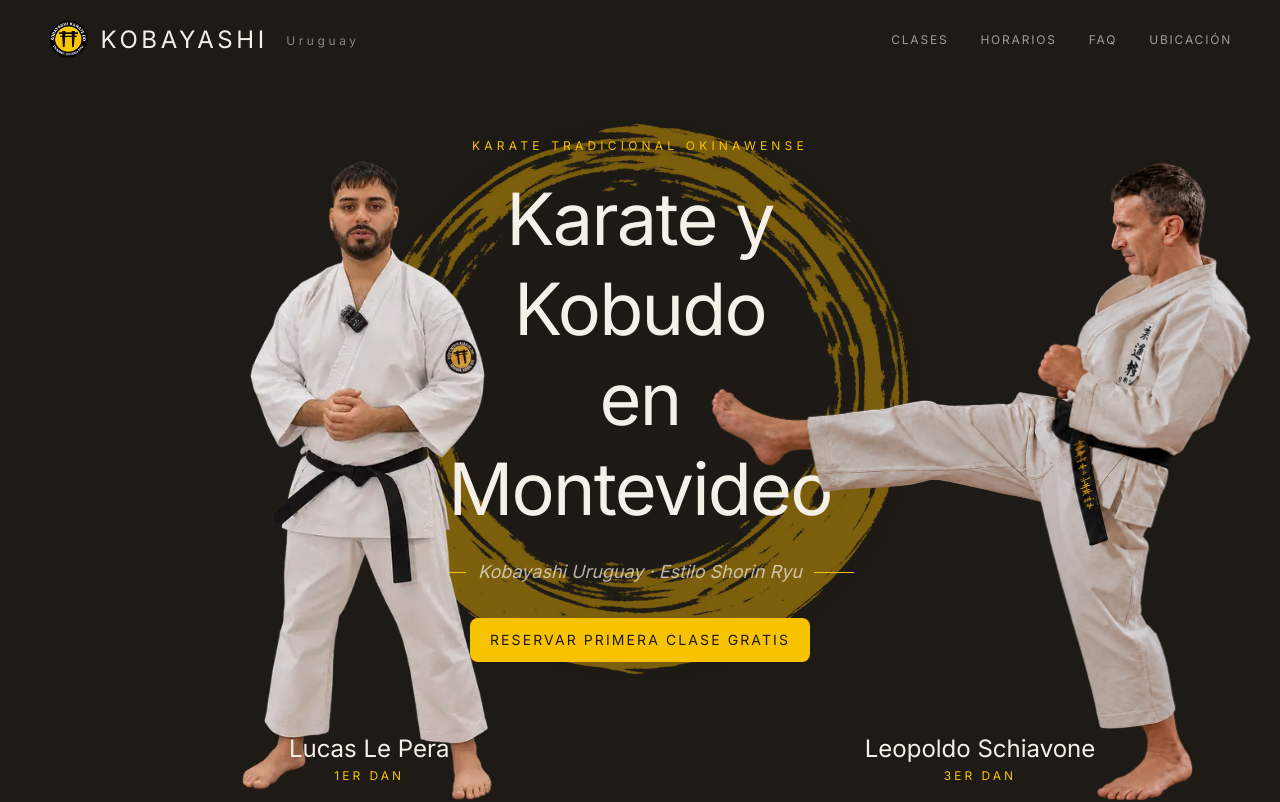
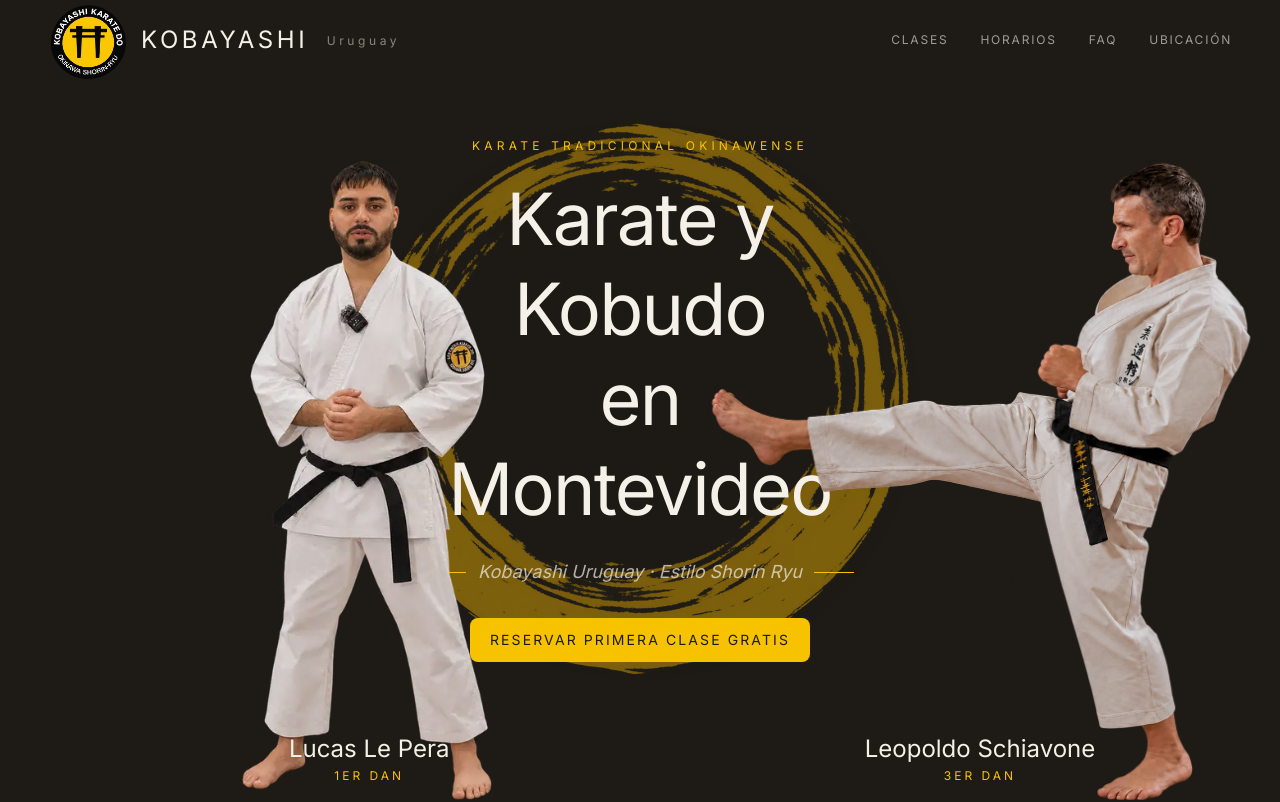
Before and after one commit to MacDuki/KobayashiLanding, a React (Vite) app: page / in a window 1280 px wide. Shown: the top 802 px of the page. Built offline with nearby package versions, Linux system fonts and the light colour scheme; a web font is replaced by a local one.

Commit message:
biggest NavbarLogo

```diff
--- a/src/components/Navbar.tsx
+++ b/src/components/Navbar.tsx
@@ -53,7 +53,7 @@
               height="316"
               loading="eager"
               decoding="async"
-              className="h-8 md:h-10 w-auto"
+              className="h-16  md:h-20 w-auto mt-2"
             />
             <span>
               KOBAYASHI <span className="text-dojo-muted font-body text-[10px] md:text-xs tracking-[0.3em] align-middle ml-1 md:ml-2">Uruguay</span>
```
